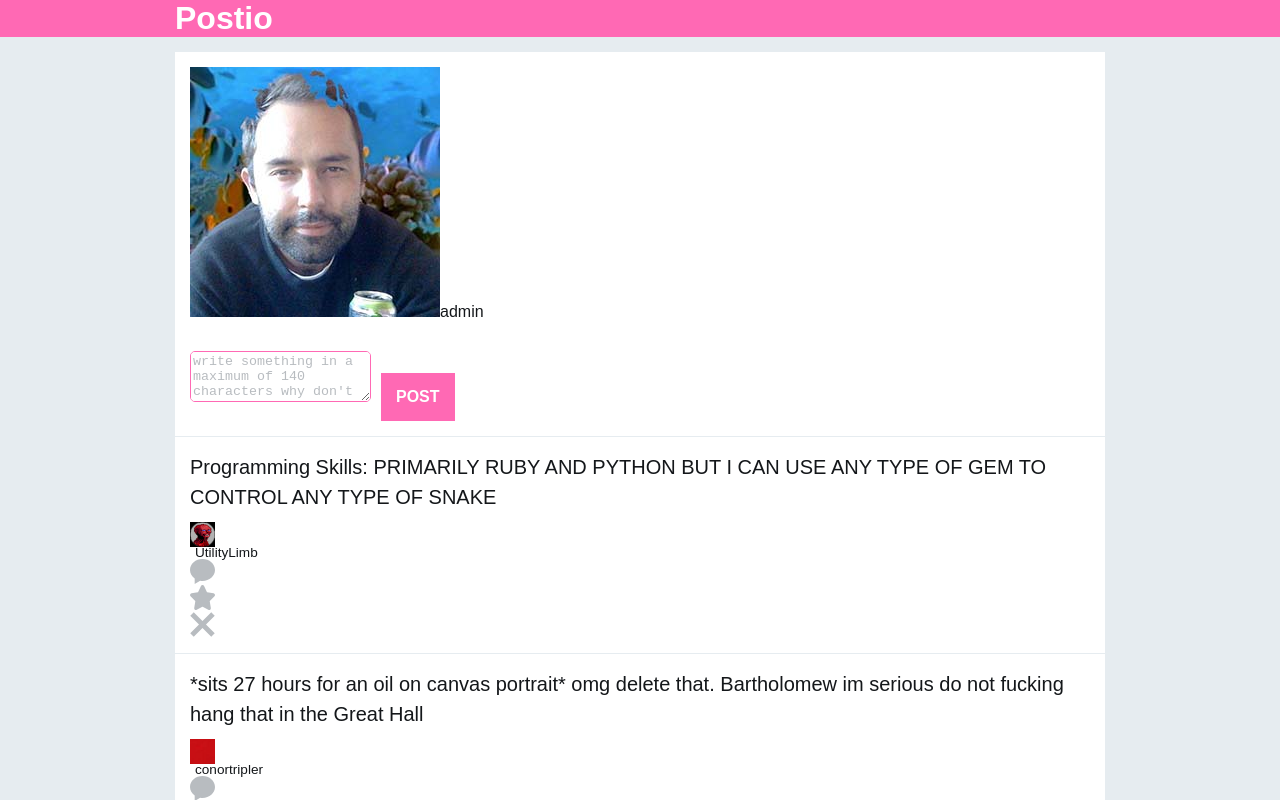
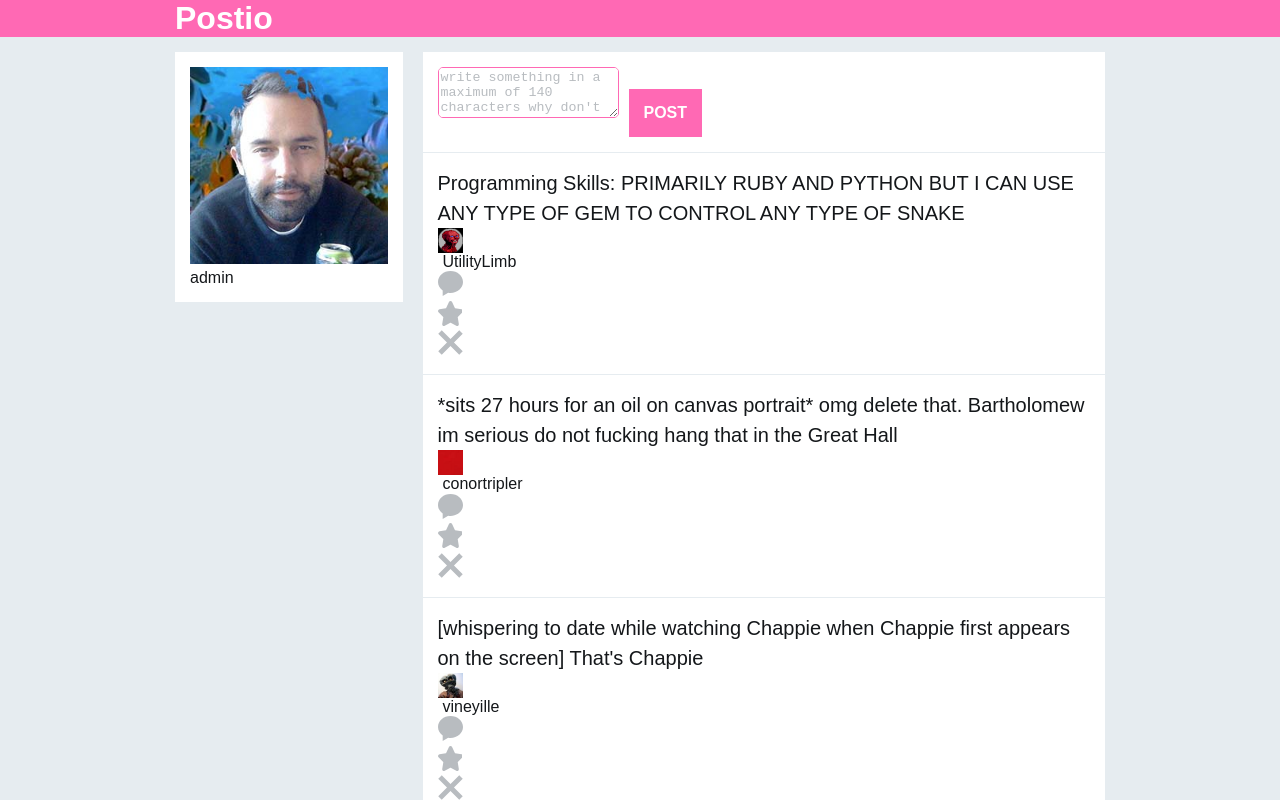
Before and after one commit to js108/postio, a React (Create React App) app: page / in a window 1280 px wide. Shown: the top 800 px of the page. Built offline with nearby package versions, Linux system fonts and the light colour scheme.

Commit message:
add outer grids

```diff
--- a/src/components/ui/Feed.js
+++ b/src/components/ui/Feed.js
@@ -26,14 +26,12 @@ const Feed = ({ posts=[], onNewRating=f=>f, postId='home'}) => {
 
 
     return (
-        <div className='feed bg-bright'>
+        <div className='feed'>
             {sortedPosts.map(post =>
-                    <section className='node-wrapper'>
                     <FeedNode key={post.id}
                         {...post}
                         onNewRating={(id, rating) => onNewRating(post.id, rating)}
                       />
-                    </section>
                 )}
         </div>
     )
--- a/src/components/ui/FeedNode.js
+++ b/src/components/ui/FeedNode.js
@@ -22,19 +22,13 @@ const FeedNode = ({id='', user='', avatar='', text='', rating=0, link='', timest
     const submitN = () => submitNah(rating, id, onNewRating)
 
     return (
-        <section id={id} className='post border-b'>
-            <div className='padding-m'>
-                <div className='post-text font-lg nah-none'>
-                    {text}
-                </div>
-                <div className='margin-t-s font-sm'>
-                    <div className='height-ml block nah-none'><AvatarImage avatarName={avatar} /></div>
-                    <div className='margin-sides-xxs flex-center flex-grow nah-none'><a href={link}>{user}</a></div>
-                    <div className='cursor-pointer nah-none'><Link className='nested-diplpay-n nah-none' to={id}><CommentButton /></Link></div>
-                    <div className='cursor-pointer nah-none' onClick={submitF}><FavButton /></div>
-                    <div className='cursor-pointer' onClick={submitN}><NahButton /></div>
-                </div>
-            </div>
+        <section id={id} className='post border-b bg-bright padding-m'>
+            <div className='post-text font-lg nah-none'>{text}</div>
+            <div className='height-ml block nah-none'><AvatarImage avatarName={avatar} /></div>
+            <div className='margin-sides-xxs nah-none'><a href={link}>{user}</a></div>
+            <div className='cursor-pointer nah-none'><Link to={id}><CommentButton /></Link></div>
+            <div className='cursor-pointer nah-none' onClick={submitF}><FavButton /></div>
+            <div className='cursor-pointer' onClick={submitN}><NahButton /></div>
         </section>
     )
 
--- a/src/components/ui/Home.js
+++ b/src/components/ui/Home.js
@@ -10,7 +10,7 @@ import { Profile, AddPost, Posts } from '../containers'
 
 const Home = () => {
     return (
-        <div className='jsx-needs-a-wrapper-dude'>
+        <div className='grid-1'>
             <div className=''>
                 <Profile />
             </div>
--- a/src/components/ui/SinglePostPage.js
+++ b/src/components/ui/SinglePostPage.js
@@ -21,15 +21,15 @@ import { submitFav, submitNah } from '../../lib/functions'
 const SinglePostPage = ({id='', user='', avatar='', text='', rating=0, link='', onNewRating=f=>f, match}) => {
 
     return (
-        <main className='single-post-page'>
-
-           <FeedNode id={id} user={user} avatar={avatar} text={text} rating={rating} link={link} onNewRating={onNewRating} />
-
-            <div className='comments'>
+        <div className='grid-2'>
+            <div className='single-post grid-2--full'>
+                <FeedNode id={id} user={user} avatar={avatar} text={text} rating={rating} link={link} onNewRating={onNewRating} />
+            </div>
+            <div className='grid-2--part'>
 	            <Posts postId={match.params.id} />
 	            <AddPost postId={match.params.id} />
             </div>
-        </main>
+        </div>
     )
 
 }
--- a/src/styles/5components.scss
+++ b/src/styles/5components.scss
@@ -65,6 +65,35 @@
 
 
 // posistioning: grid, centering, widths, heights, etc
+
+.grid-1 {
+	display: grid;
+	grid-template-columns: 3fr 9fr;
+	grid-column-gap: 20px;
+}
+
+.grid-2 {
+	display: grid;
+	grid-template-columns: repeat(12, 1fr);
+	align-items: end;
+}
+
+.grid-s {
+	display: grid;
+	grid-template-columns: repeat(12, 1fr);
+	align-items: end;
+}
+
+.grid-2--full {
+	grid-column-start: 1;
+	grid-column-end: 13;
+
+}
+
+.grid-2--part {
+	grid-column-start: 3;
+	grid-column-end: 13;
+}
 
 
 .block {
--- a/src/styles/styles.css
+++ b/src/styles/styles.css
@@ -395,8 +395,6 @@ a {
 
 .comments .font-lg {
   font-size: 1em; }
-.comments .nested-diplpay-n {
-  display: none; }
 
 .post-user {
   line-height: 30px;
@@ -462,6 +460,29 @@ a {
 .corners {
   border-radius: 5px; }
 
+.grid-1 {
+  display: grid;
+  grid-template-columns: 3fr 9fr;
+  grid-column-gap: 20px; }
+
+.grid-2 {
+  display: grid;
+  grid-template-columns: repeat(12, 1fr);
+  align-items: end; }
+
+.grid-s {
+  display: grid;
+  grid-template-columns: repeat(12, 1fr);
+  align-items: end; }
+
+.grid-2--full {
+  grid-column-start: 1;
+  grid-column-end: 13; }
+
+.grid-2--part {
+  grid-column-start: 3;
+  grid-column-end: 13; }
+
 .block {
   display: block; }
 
```
Also changed, not shown: src/styles/4objects.scss (+5 -3 lines), 1 other file (tests, documents, lock files or other folders).
